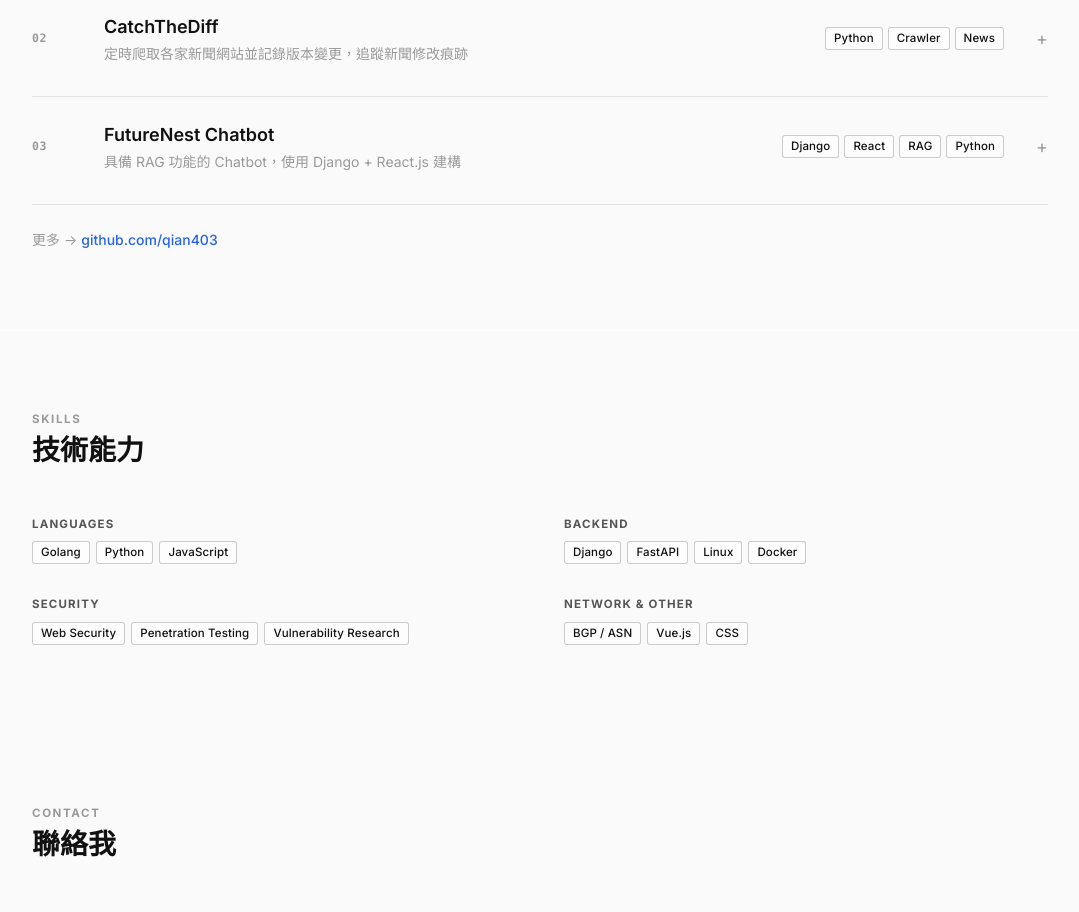
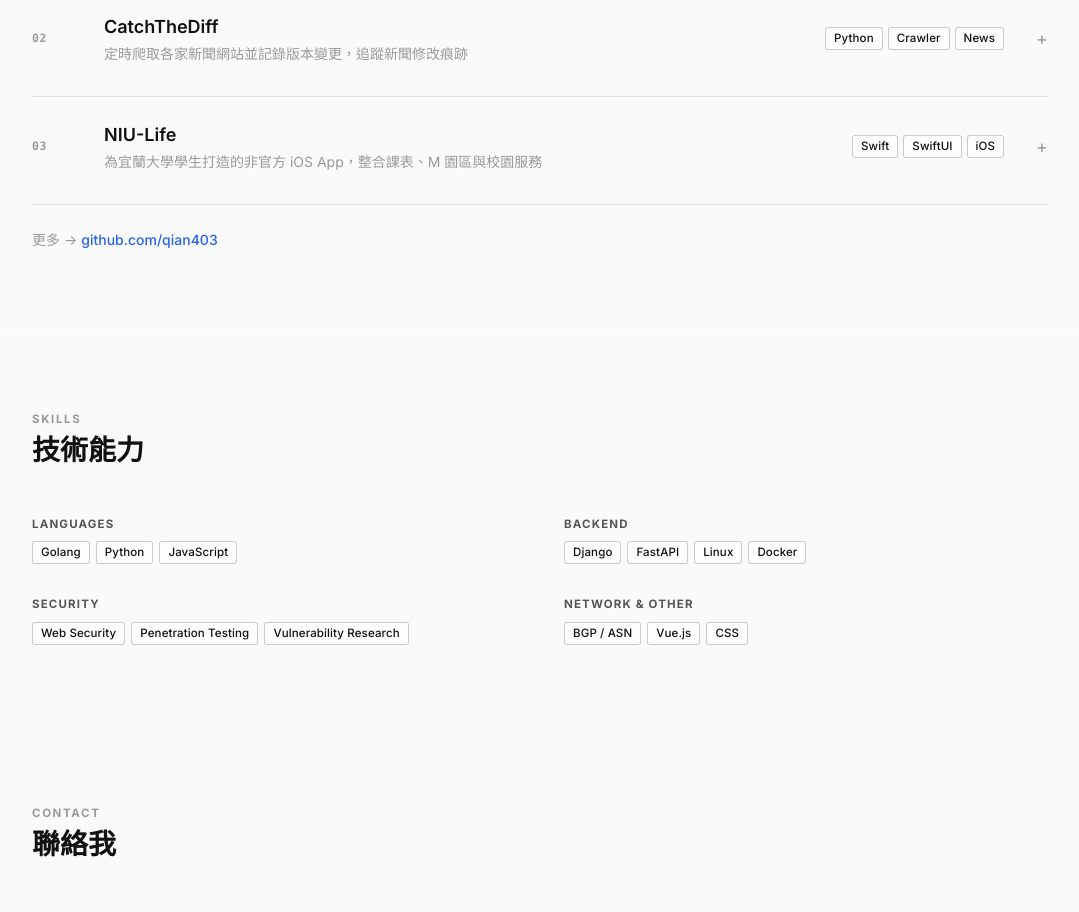
Before and after one commit to qian403/about, a Vue app: page / in a window 1280 px wide. Shown: the part 1640-2552 px from the top of the page, without its empty margins (100-1179 px from the left). Built offline with nearby package versions, Linux system fonts and the light colour scheme.

Commit message:
Update third project to NIU-Life

```diff
--- a/src/views/HomeView.vue
+++ b/src/views/HomeView.vue
@@ -352,19 +352,19 @@ const projects = [
     demo: null,
   },
   {
-    id: 'futurenest-chatbot',
+    id: 'niu-life',
     order: 3,
-    name: 'FutureNest Chatbot',
-    description: '具備 RAG 功能的 Chatbot，使用 Django + React.js 建構',
+    name: 'NIU-Life',
+    description: '為宜蘭大學學生打造的非官方 iOS App，整合課表、M 園區與校園服務',
     details:
-      '建立可檢索外部知識的聊天機器人，將語意搜尋與生成能力整合成完整問答流程。',
+      '使用 SwiftUI 開發的校務輔助工具，集中查詢課程、成績、行事曆及圖書館服務。',
     highlights: [
-      'RAG 管線整合，提升回答可用性',
-      '前後端分離架構，方便模組化擴充',
-      '可依資料來源調整檢索策略與提示詞',
+      '整合課表、M 園區、成績與畢業門檻查詢',
+      '掃描課堂 QR Code 進入點名流程，顯示圖書館通行碼',
+      '提供主畫面小工具、鎖定畫面快捷與課表即時動態',
     ],
-    tags: ['Django', 'React', 'RAG', 'Python'],
-    github: 'https://github.com/qian403/futurenest-chatbot',
+    tags: ['Swift', 'SwiftUI', 'iOS'],
+    github: 'https://github.com/qian403/NIU-app',
     demo: null,
   },
 ]
```
